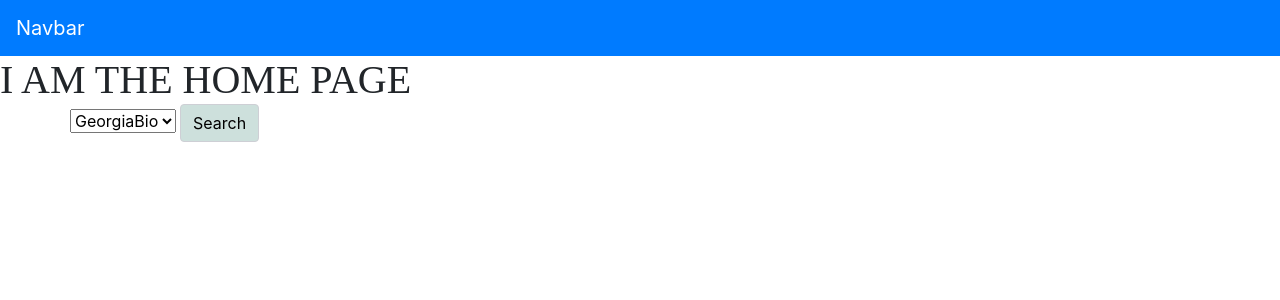
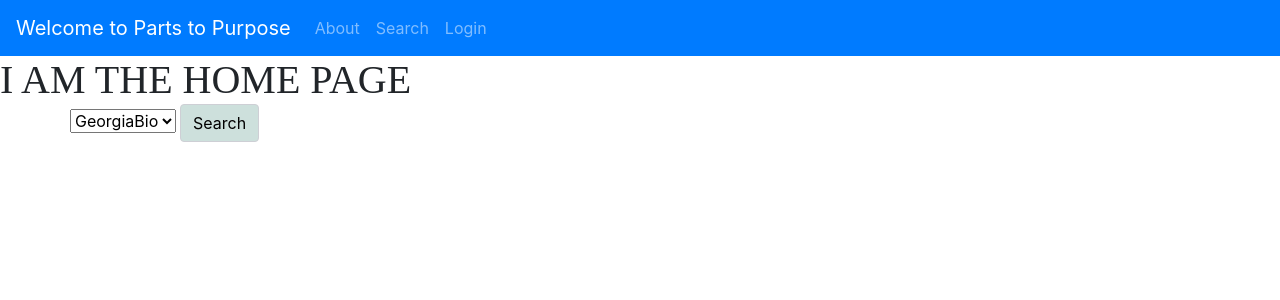
Before and after one commit to NathanKloer/SciFly, a React (Create React App) app in the folder client/: page / in a window 1280 px wide. Shown: the top 300 px of the page. Built offline with nearby package versions, Linux system fonts and the light colour scheme; a web font is replaced by a local one.

Commit message:
Navbar updates MVP

```diff
--- a/client/src/components/NavBar/index.js
+++ b/client/src/components/NavBar/index.js
@@ -5,9 +5,26 @@
 function NavBar() {
   return (
     <nav className="navbar navbar-expand-lg navbar-dark bg-primary">
-      <a className="navbar-brand" href="/">
-        Navbar
+      <a className="navbar-brand" href="#">
+        Welcome to Parts to Purpose
       </a>
+      <button className="navbar-toggler" type="button" data-toggle="collapse" data-target="#navbarSupportedContent" aria-controls="navbarSupportedContent" aria-expanded="false" aria-label="Toggle navigation">
+      <span className="navbar-toggler-icon"></span>
+      </button>
+
+      <div className="collapse navbar-collapse" id="navbarSupportedContent">
+        <ul className="navbar-nav mr-auto">
+          <li className="nav-item">
+            <a className="nav-link" href="#">About <span className="sr-only">(current)</span></a>
+          </li>
+          <li className="nav-item">
+            <a className="nav-link" href="#">Search <span className="sr-only">(current)</span></a>
+          </li>
+          <li className="nav-item">
+            <a className="nav-link" href="#">Login <span className="sr-only">(current)</span></a>
+          </li>
+        </ul>
+      </div>
     </nav>
   );
 }
```
